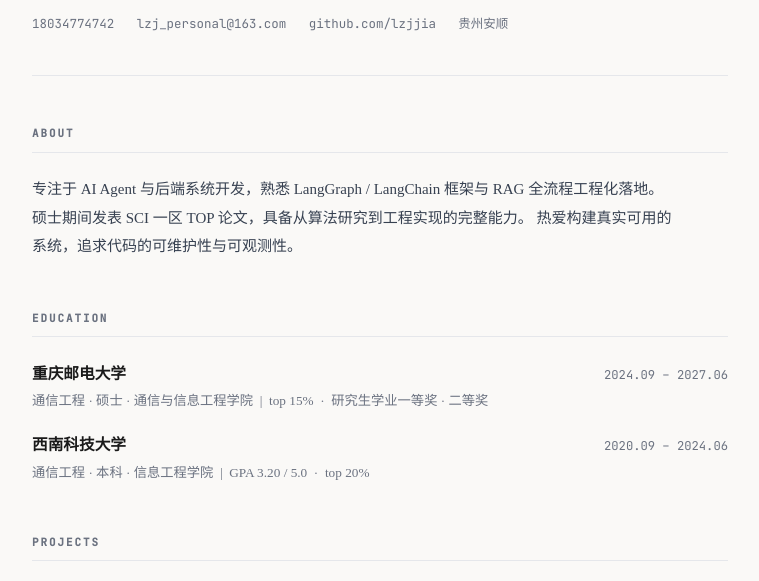
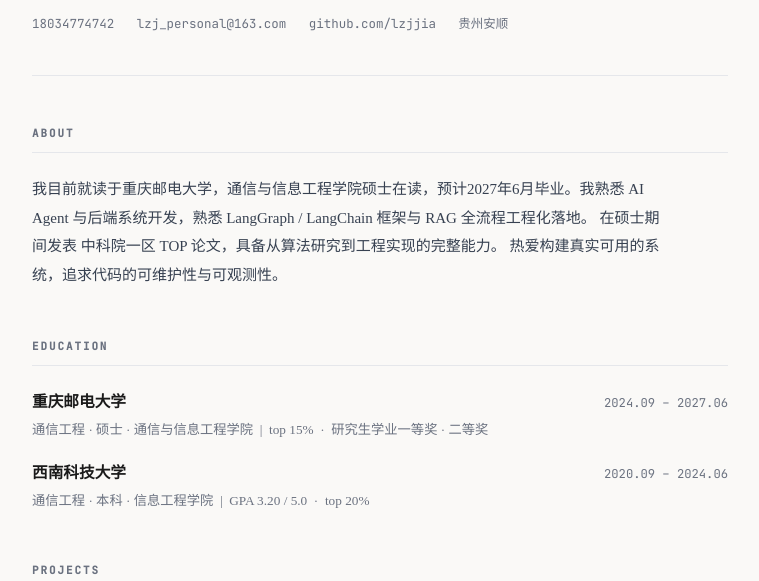
Before and after one commit to lzjjia/lzjjia.github.io, a plain HTML site: page index.html in a window 1280 px wide. Shown: the part 160-741 px from the top of the page, without its empty margins (260-1019 px from the left). Drawn offline with Linux system fonts and the light colour scheme.

Commit message:
Update index.html

```diff
--- a/index.html
+++ b/index.html
@@ -176,8 +176,8 @@
   <section class="about">
     <h2>About</h2>
     <p>
-      专注于 AI Agent 与后端系统开发，熟悉 LangGraph / LangChain 框架与 RAG 全流程工程化落地。
-      硕士期间发表 SCI 一区 TOP 论文，具备从算法研究到工程实现的完整能力。
+      我目前就读于重庆邮电大学，通信与信息工程学院硕士在读，预计2027年6月毕业。我熟悉 AI Agent 与后端系统开发，熟悉 LangGraph / LangChain 框架与 RAG 全流程工程化落地。
+      在硕士期间发表 中科院一区 TOP 论文，具备从算法研究到工程实现的完整能力。
       热爱构建真实可用的系统，追求代码的可维护性与可观测性。
     </p>
   </section>
```
